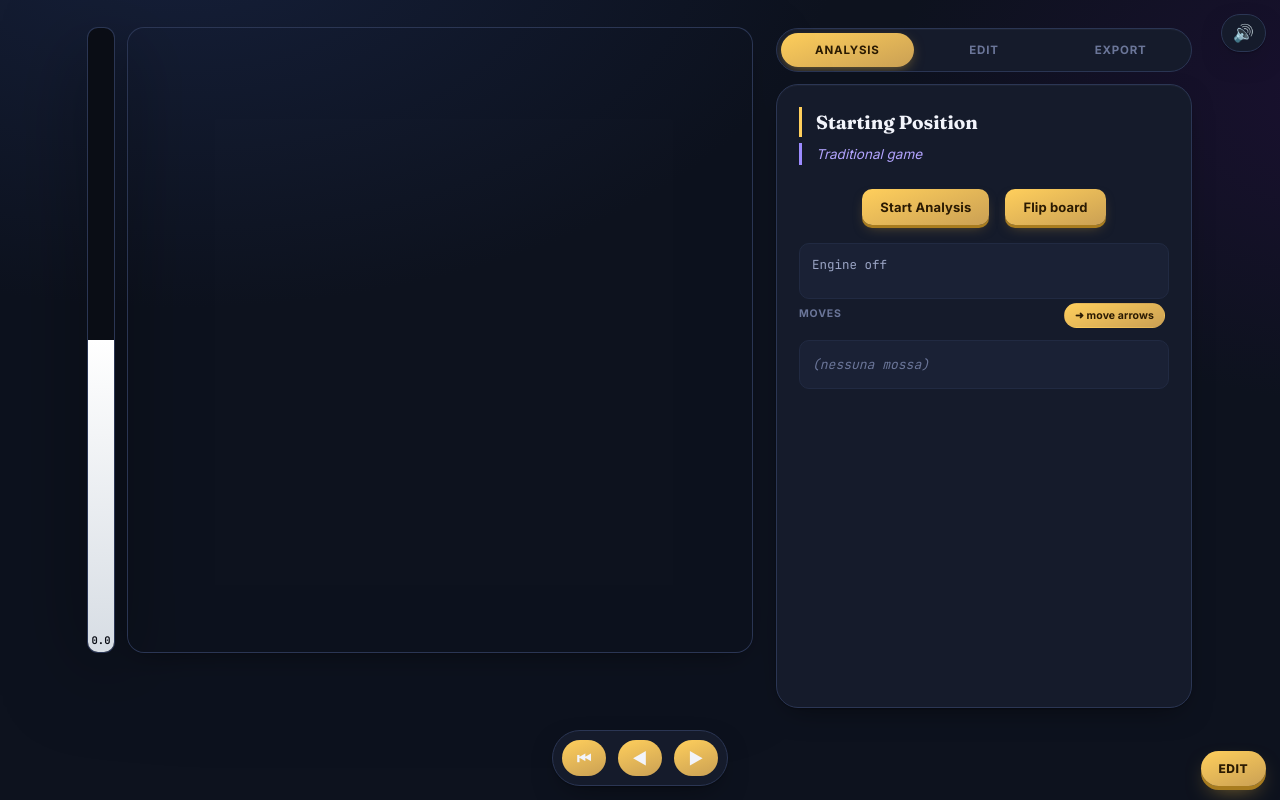
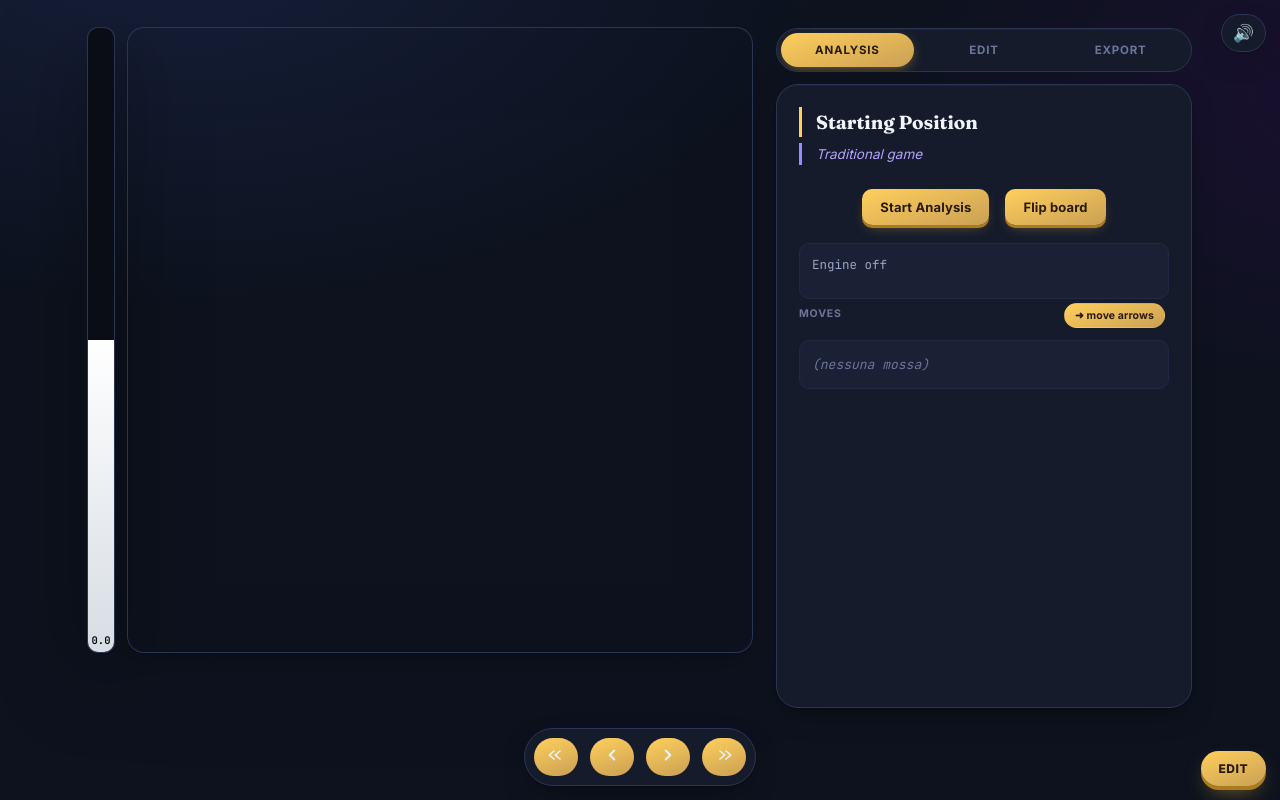
Before and after one commit to paolomalgarin/PGN_Reader, a plain HTML site: page index.html in a window 1280 px wide. Drawn offline with nearby package versions, Linux system fonts and the light colour scheme.

Commit message:
Update index.html

```diff
--- a/index.html
+++ b/index.html
@@ -48,9 +48,18 @@
                 <!-- Chess.com-style navigation arrows — handy on mobile,
                      where there's no keyboard to use arrow keys with. -->
                 <div class="nav-buttons">
-                    <button id="btn-nav-first" class="nav-btn" title="Start">⏮</button>
-                    <button id="btn-nav-back" class="nav-btn" title="Back">◀</button>
-                    <button id="btn-nav-forward" class="nav-btn" title="Forward">▶</button>
+                    <button id="btn-nav-first" class="nav-btn nav-btn-ghost" title="Start">
+                        <svg viewBox="0 0 24 24" width="16" height="16" fill="none" stroke="currentColor" stroke-width="2.4" stroke-linecap="round" stroke-linejoin="round"><path d="M18 6l-7 6 7 6"/><path d="M9 6l-7 6 7 6"/></svg>
+                    </button>
+                    <button id="btn-nav-back" class="nav-btn nav-btn-primary" title="Back">
+                        <svg viewBox="0 0 24 24" width="18" height="18" fill="none" stroke="currentColor" stroke-width="2.6" stroke-linecap="round" stroke-linejoin="round"><path d="M15 6l-6 6 6 6"/></svg>
+                    </button>
+                    <button id="btn-nav-forward" class="nav-btn nav-btn-primary" title="Forward">
+                        <svg viewBox="0 0 24 24" width="18" height="18" fill="none" stroke="currentColor" stroke-width="2.6" stroke-linecap="round" stroke-linejoin="round"><path d="M9 6l6 6-6 6"/></svg>
+                    </button>
+                    <button id="btn-nav-last" class="nav-btn nav-btn-ghost" title="End of this line">
+                        <svg viewBox="0 0 24 24" width="16" height="16" fill="none" stroke="currentColor" stroke-width="2.4" stroke-linecap="round" stroke-linejoin="round"><path d="M6 6l7 6-7 6"/><path d="M15 6l7 6-7 6"/></svg>
+                    </button>
                 </div>
 
                 <div id="engine-info">Engine off</div>
```
